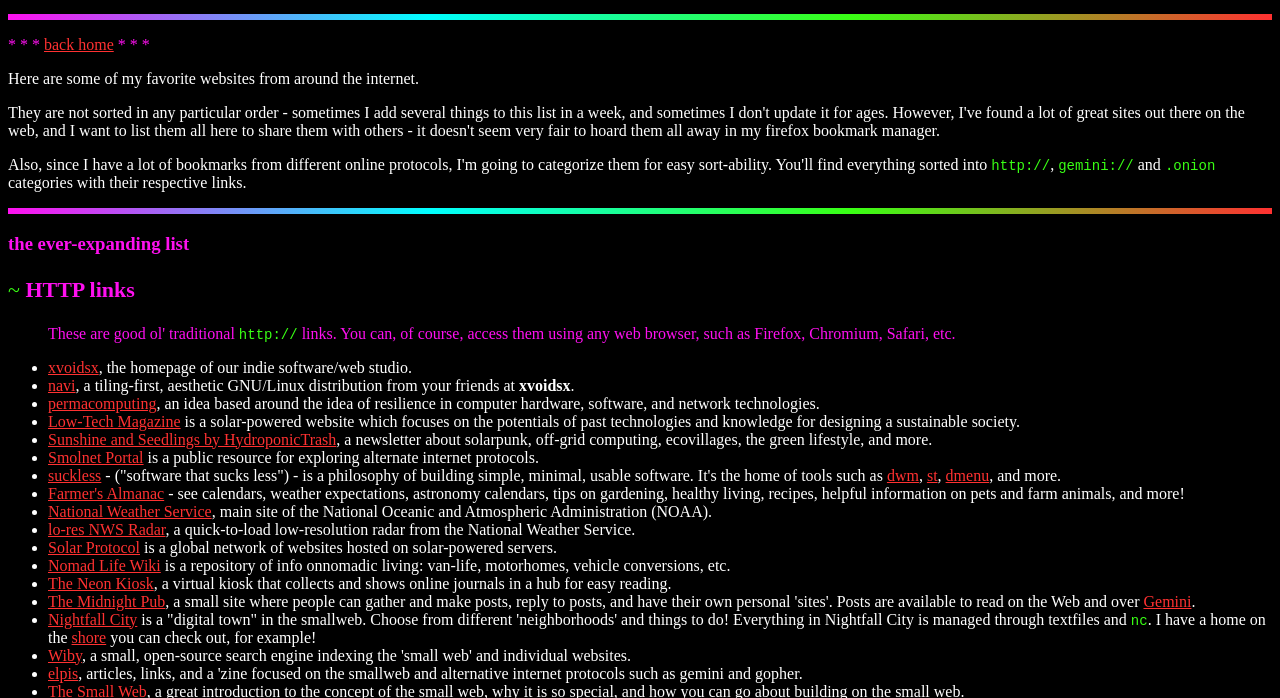
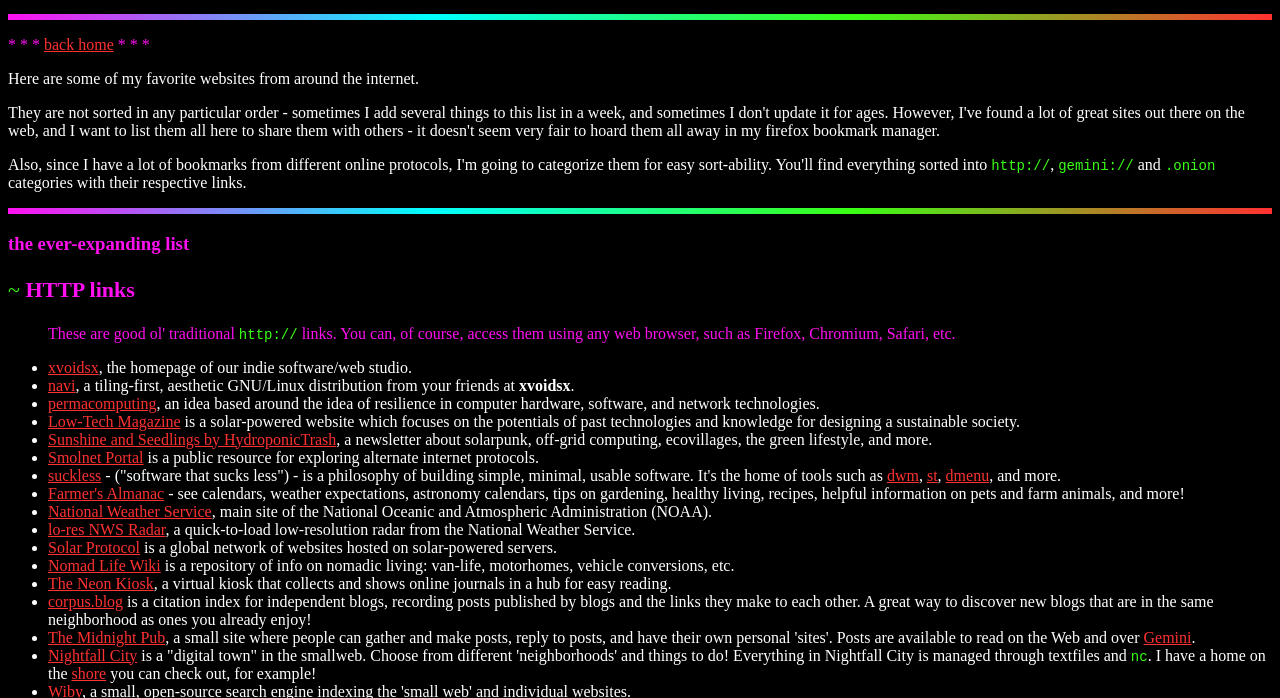
Before and after one commit to rav3ndust/rav3ndust.xyz, a plain HTML site: page bookmarks.html in a window 1280 px wide. Shown: the part 100-798 px from the top of the page. Drawn offline with Linux system fonts and the light colour scheme.

Commit message:
add corpus.blog and openWALDO links to bookmarks.html

```diff
--- a/bookmarks.html
+++ b/bookmarks.html
@@ -68,8 +68,9 @@
 			<li><a href="https://www.weather.gov/">National Weather Service</a>, main site of the National Oceanic and Atmospheric Administration (NOAA).</li>
 			<li><a href="https://radar.weather.gov/region/conus/standard">lo-res NWS Radar</a>, a quick-to-load low-resolution radar from the National Weather Service.</li>
 			<li><a href="https://solarprotocol.net/">Solar Protocol</a> is a global network of websites hosted on solar-powered servers.</li>
-			<li><a href="https://nomadlife.wiki/Main_Page">Nomad Life Wiki</a> is a repository of info onnomadic living: van-life, motorhomes, vehicle conversions, etc.</li>
+			<li><a href="https://nomadlife.wiki/Main_Page">Nomad Life Wiki</a> is a repository of info on nomadic living: van-life, motorhomes, vehicle conversions, etc.</li>
 			<li><a href="https://kiosk.nightfall.city/">The Neon Kiosk</a>, a virtual kiosk that collects and shows online journals in a hub for easy reading.</li>
+			<li><a href="https://corpus.blog">corpus.blog</a> is a citation index for independent blogs, recording posts published by blogs and the links they make to each other. A great way to discover new blogs that are in the same neighborhood as ones you already enjoy!</li>
 			<li><a href="https://midnight.pub">The Midnight Pub</a>, a small site where people can gather and make posts, reply to posts, and have their own personal 'sites'. Posts are available to read on the Web and over <a href="https://en.wikipedia.org/wiki/Gemini_(protocol)">Gemini</a>.</li>
 			<li><a href="https://nightfall.city">Nightfall City</a> is a "digital town" in the smallweb. Choose from different 'neighborhoods' and things to do! Everything in Nightfall City is managed through textfiles and <code>nc</code>. I have a home on the <a href="https://nightfall.city/shore/rav3ndust/index.txt">shore</a> you can check out, for example!</li>
 			<li><a href="https://wiby.me">Wiby</a>, a small, open-source search engine indexing the 'small web' and individual websites.</li>
@@ -136,6 +137,7 @@
 			<li><a href="https://blog.vaxry.net/">Vaxry's Blog</a>, on Hyprland and general Linux desktop development.</li>
       		<li><a href="https://omarchy.org">Omarchy</a> is an opinionated Arch-based Linux distro built around Hyprland and Quickshell. Packed in with some beautiful themes and agentic integrations.</li>
       		<li><a href="https://www.sybilsolutions.ai/">Sybil Solutions</a> is AI research by <b>0xsero</b>, helping people learn more about local AI, compressing LLMs to fit on edge devices, and educating people on the tech and what can be done with it.</li>
+			<li><a href="https://openwaldo.org">OpenWALDO</a> aims to bring true open-source principles to AI by making training data, provenenance, and model artifacts transparent, auditable, and community-governed instead of treating weights as closed-off black boxes.</li>
       		<li><a href="https://consumerrights.wiki/w/Main_Page">Consumer Rights Wiki</a> is the internet's largest dedicated community-run repository for information on anti-consumer practices.</li>
 			<li><a href="https://bitcoin.org">Bitcoin</a> is the original cryptocurrency. Aiming to be decentralized, global money, anyone can download a Bitcoin wallet and begin using it without permission from any authority. Nobody owns or controls it, and anybody can use it for any reason.</li>
 			<li><a href="getmonero.org">Monero</a> is a privacy-focused cryptocurrency that aims to be untraceable, usable, and mineable by anyone. It is ASIC-resistant, meaning that anyone with a suitable CPU can join in the network and mine it.</li>
```
